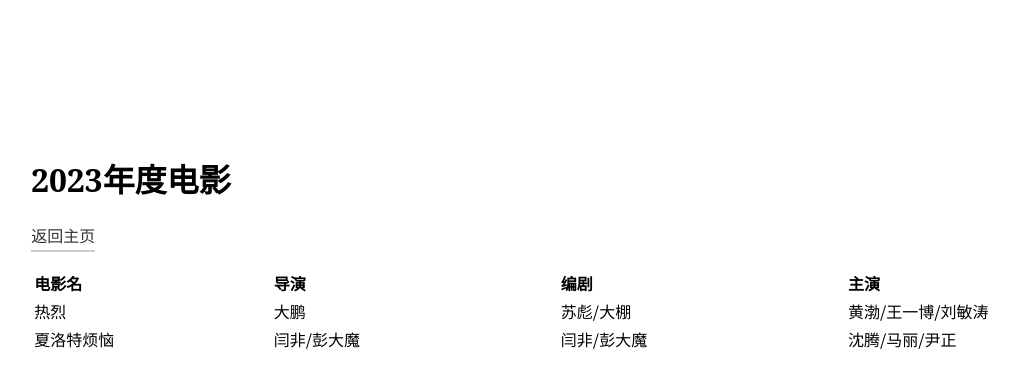
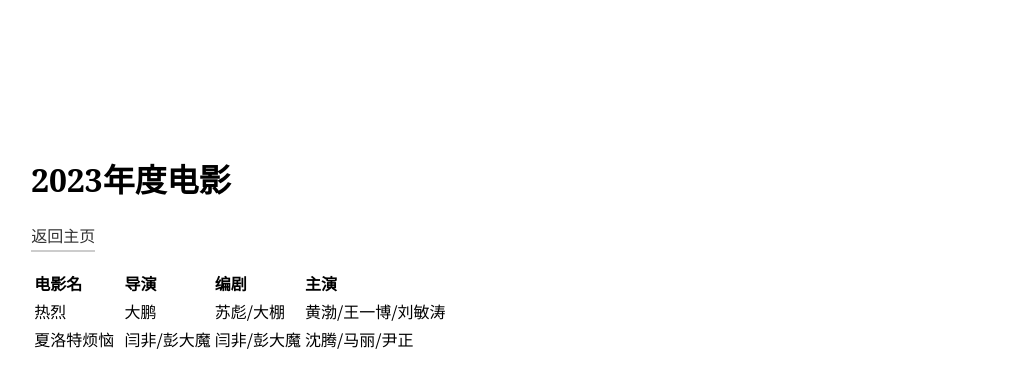
Before and after one commit to liushuaiiu/liushuaiiu.github.io, a Jekyll site: the page built from _posts/2024-02-24-2023年度电影.md, in a window 1280 px wide. Shown: the top 388 px of the page, without its empty margins (20-1039 px from the left). Built offline with Jekyll 4.4.1, drawn with Linux system fonts in a browser that asks for light colours.

Commit message:
Update style.css

```diff
--- a/assets/css/style.css
+++ b/assets/css/style.css
@@ -74,17 +74,17 @@ p {
 }
 
 table th:first-of-type {
-    width: 25%;
+    width: 20%;
 }
 
 table th:nth-of-type(2) {
-    width: 30%;
+    width: 20%;
 }
 table th:nth-of-type(3) {
-    width: 30%;
+    width: 20%;
 }
 table th:nth-of-type(4) {
-    width: 50%;
+    width: 40%;
 }
 
 /* 去掉ul列表前的小圆点 */
```
